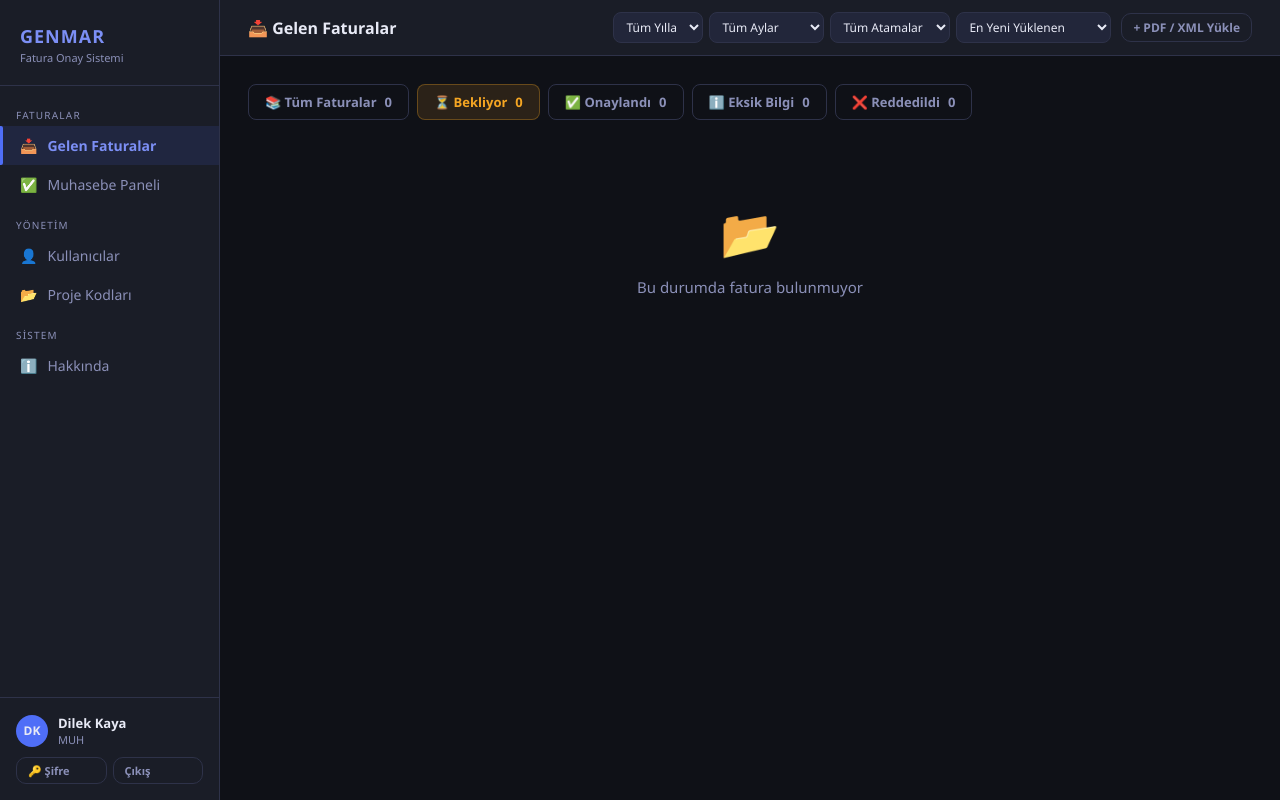
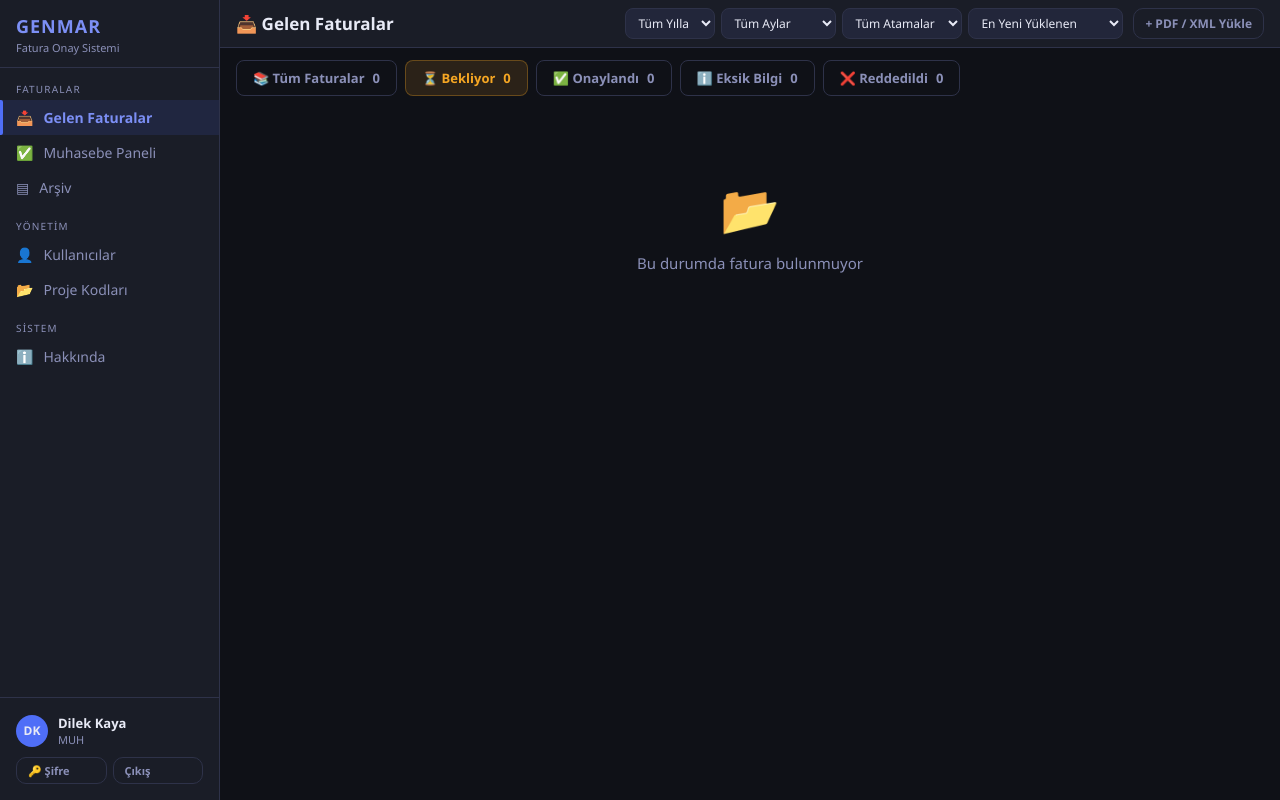
Before and after one commit to genmaranonim-cloud/Genmar-fatura-onay-pro, a Flask app: page /gelen in a window 1280 px wide. Run offline with Flask 3, Linux system fonts and the light colour scheme; the visitor is signed in with stand-in values (Sample User, id 1); data comes from the database, SQL or seed files in the repository; data that the repository does not hold is empty; some libraries are stand-ins or nearby versions.

Commit message:
style: compact consistent top bars, spacing and left navigation with Archive

```diff
--- a/templates/base.html
+++ b/templates/base.html
@@ -53,7 +53,7 @@
         }
 
         .sidebar-logo {
-            padding: 24px 20px 20px;
+            padding: 14px 16px 12px;
             border-bottom: 1px solid var(--border);
         }
 
@@ -72,7 +72,7 @@
 
         .sidebar-nav {
             flex: 1;
-            padding: 16px 0;
+            padding: 8px 0;
         }
 
         .nav-section {
@@ -87,7 +87,7 @@
             display: flex;
             align-items: center;
             gap: 10px;
-            padding: 10px 20px;
+            padding: 8px 16px;
             color: var(--text2);
             text-decoration: none;
             font-size: 14px;
@@ -158,7 +158,28 @@
 
         .topbar-actions { margin-left: auto; display: flex; gap: 10px; }
 
-        .content { padding: 28px; flex: 1; }
+        .content { padding: 12px 16px; flex: 1; min-width: 0; }
+        .main { min-width: 0; }
+        .topbar { min-height: 48px; height: auto; padding: 7px 16px; gap: 10px; }
+        .topbar-title { font-size: 17px; font-weight: 750; }
+        .topbar .form-control { padding: 5px 8px; font-size: 12px; }
+        .topbar .btn { padding: 6px 11px; }
+        .card { padding: 12px; }
+        .page-metrics { display:grid; grid-template-columns:repeat(auto-fit,minmax(160px,1fr));gap:8px;margin-bottom:10px; }
+        .page-metric {background:var(--surface);border:1px solid var(--border);border-radius:10px;padding:9px 13px;display:flex;align-items:center;justify-content:space-between;gap:10px;}
+        .page-metric strong {font-size:21px;}
+        .page-toolbar {display:flex;align-items:center;flex-wrap:wrap;gap:8px;margin-bottom:10px;}
+        .page-toolbar .form-control {padding:6px 9px;font-size:12px;}
+        .archive-layout {display:grid;grid-template-columns:205px minmax(0,1fr);gap:10px;align-items:start;}
+        .archive-folder {display:block;padding:7px 10px;text-decoration:none;color:var(--text2);border-radius:7px;font-size:13px;}
+        .archive-folder:hover,.archive-folder.active {background:rgba(79,110,247,.13);color:var(--accent2);}
+        .table-scroll {width:100%;overflow-x:auto;}
+        .compact-table {width:100%;border-collapse:collapse;font-size:12px;}
+        .compact-table th,.compact-table td {padding:9px 10px;border-bottom:1px solid var(--border);text-align:left;vertical-align:middle;}
+        .compact-table th {font-size:11px;color:var(--text2);background:var(--surface2);white-space:nowrap;}
+        @media(max-width:850px){.archive-layout{grid-template-columns:1fr}.archive-folders{max-height:220px;overflow:auto}.page-metrics{grid-template-columns:repeat(2,minmax(0,1fr));}}
+        @media(max-width:480px){.page-metrics{grid-template-columns:1fr 1fr}.page-metric strong{font-size:17px}.content{padding:8px}.topbar-title{display:inline!important;}}
+
 
         /* ─── BUTTONS ─── */
         .btn {
@@ -468,7 +489,7 @@
                 padding-bottom: 4px;
             }
             .durum-tab { padding: 6px 10px; font-size: 11px; }
-            .topbar-title { display: none; }
+            .topbar-title { display: inline; }
             .topbar-actions { margin-left: 0; }
             .modal-pdf { flex-basis: 44dvh; min-height: 260px; }
         }
@@ -495,11 +516,19 @@
             <span>☑</span> Toplu Atama
         </a>
         {% endif %}
+        <a href="/arsiv" class="nav-item {% if request.path == '/arsiv' %}active{% endif %}">
+            <span>▤</span> Arşiv
+        </a>
+        {% if oturum_kullanici and oturum_kullanici.departman and oturum_kullanici.departman.kod|upper == 'MIM' %}
+        <a href="/mim-onay" class="nav-item {% if request.path == '/mim-onay' %}active{% endif %}">
+            <span>✓</span> MIM Arşiv Onayı
+        </a>
+        {% endif %}
         <div class="nav-section" style="margin-top:8px">Yönetim</div>
-        <a href="/yonetim/kullanicilar" class="nav-item">
+        <a href="/yonetim/kullanicilar" class="nav-item {% if request.path == '/yonetim/kullanicilar' %}active{% endif %}">
             <span>👤</span> Kullanıcılar
         </a>
-        <a href="/yonetim/projeler" class="nav-item">
+        <a href="/yonetim/projeler" class="nav-item {% if request.path == '/yonetim/projeler' %}active{% endif %}">
             <span>📂</span> Proje Kodları
         </a>
         <div class="nav-section" style="margin-top:8px">Sistem</div>
```
